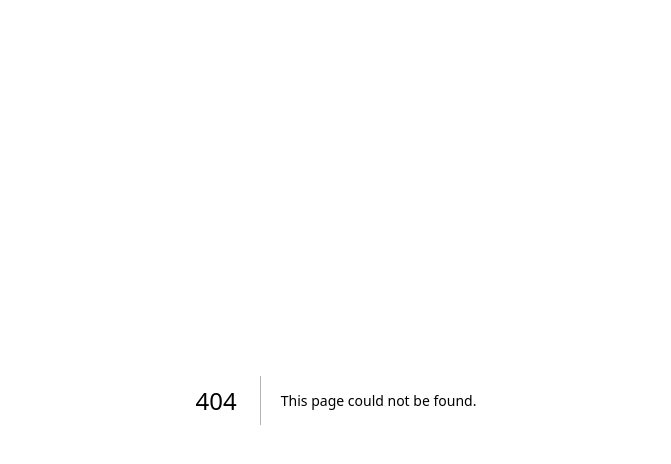
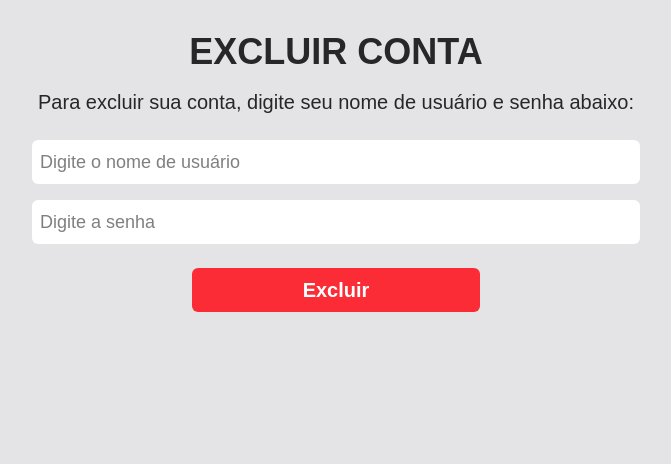
Before and after one commit to jmkirimis/glossario-web, a Next.js app: page /account/delete in a window 1280 px wide. Before the commit this address had no page. Shown: the top 464 px of the page, without its empty margins (304-975 px from the left). Built offline with nearby package versions, Linux system fonts and the light colour scheme.

Commit message:
feat: implementação da exclusão de conta e ajustes na chave de API
Foi implementada a rota de exclusão da conta.
A chave de API foi trocada e ajustada para ficar segura no env.
A seção /api foi criada para centralizar as requisições diretamente para a API e permitir o uso do process.env.

```diff
--- /dev/null
+++ b/src/app/account/delete/page.tsx
@@ -0,0 +1,73 @@
+"use client";
+import { useState } from "react";
+
+export default function AccountPage() {
+  const [userName, setUserName] = useState("");
+  const [password, setPassword] = useState("");
+  const [loading, setLoading] = useState(false);
+
+  const handleDelete = async () => {
+    setLoading(true);
+
+    try {
+      const res = await fetch('/api/delete-user', {
+        method: 'DELETE',
+        headers: {
+          'Content-Type': 'application/json',
+        },
+        body: JSON.stringify({
+          userName: userName.trim(),
+          password: password.trim(),
+        }),
+      });
+
+      const result = await res.json();
+
+      if (res.ok) {
+        alert('Usuário deletado com sucesso.');
+      } else {
+        alert(result.error || 'Erro ao deletar usuário.');
+      }
+    } catch (err) {
+      console.log(err);
+      alert('Não foi possível se comunicar com o servidor.');
+    } finally {
+      setLoading(false);
+    }
+  };
+
+  return (
+      <div className={`
+          bg-zinc-200 bg-cover bg-center bg-no-repeat bg-fixed bg-blend-overlay
+          flex flex-col items-center min-h-screen p-8 text-zinc-800`
+          }>
+
+      <h1 className='text-4xl font-bold mb-4'>EXCLUIR CONTA</h1>
+      <div>
+        <p className='text-xl mb-6'>Para excluir sua conta, digite seu nome de usuário e senha abaixo:</p>
+      </div>
+      <div className="flex flex-col items-center w-1/2">
+        <input
+          type="text"
+          value={userName}
+          onChange={(e) => setUserName(e.target.value)}
+          placeholder="Digite o nome de usuário"
+          className='p-2 w-full text-lg mb-4 bg-white text-black rounded-md'
+        />
+        <input
+          type="password"
+          value={password}
+          onChange={(e) => setPassword(e.target.value)}
+          placeholder="Digite a senha"
+          className='p-2 w-full text-lg mb-4 bg-white text-black rounded-md'
+        />
+      </div>
+      <div className='flex justify-center items-center mt-2'>
+          <button onClick={handleDelete} className='w-72 bg-red-500 p-2 text-white text-xl font-bold rounded-md cursor-pointer hover:bg-zinc-500'>
+            {loading ? "Carregando..." : "Excluir"}
+          </button>
+        </div>
+
+      </div>
+  );
+}
--- /dev/null
+++ b/src/app/api/delete-user/route.ts
@@ -0,0 +1,18 @@
+// app/api/user-delete/route.ts
+import { NextRequest, NextResponse } from 'next/server';
+
+export async function DELETE(req: NextRequest) {
+  const body = await req.json();
+
+  const response = await fetch('http://localhost:5000/user', {
+    method: 'DELETE',
+    headers: {
+      'Content-Type': 'application/json',
+      'X-Webhook-Secret': process.env.API_SECRET_KEY as string,
+    },
+    body: JSON.stringify(body),
+  });
+
+  const data = await response.json();
+  return NextResponse.json(data, { status: response.status });
+}
--- /dev/null
+++ b/src/app/api/get-words/route.ts
@@ -0,0 +1,18 @@
+import { NextRequest, NextResponse } from 'next/server';
+
+export async function GET(req: NextRequest) {
+  const { searchParams } = new URL(req.url);
+  const page = searchParams.get('page') || '1';
+  const search = searchParams.get('search') || '';
+
+  const response = await fetch(`http://localhost:5000/api/words?page=${page}&limit=20&search=${encodeURIComponent(search)}`, {
+    method: 'GET',
+    headers: {
+      'Content-Type': 'application/json',
+      'X-Webhook-Secret': process.env.API_SECRET_KEY as string,
+    },
+  });
+
+  const data = await response.json();
+  return NextResponse.json(data, { status: response.status });
+}
--- a/src/app/page.tsx
+++ b/src/app/page.tsx
@@ -21,21 +21,20 @@ export default function WordsListPage() {
     if ((!hasMore && pageNumber !== 1) || hasError) return;
     setLoading(true);
 
-
     try {
       const res = await fetch(
-        `https://ecee-api.onrender.com/api/words?page=${pageNumber}&limit=20&search=${search}`,
+        `/api/get-words?page=${pageNumber}&search=${encodeURIComponent(search)}`,
         {
+          method: 'GET',
           headers: {
             'Content-Type': 'application/json',
-            'X-Webhook-Secret': `Zm8DEVjItXxoolTzs1TK/U5bhafaWPpkX/rCQpX/PcudpXU2j3PmO9ldCe7poCWXnyVJekFG6sphAwxBIi1Jpg==`,
           },
         }
       );
+
       const result = await res.json();
 
       if (res.ok) {
-        console.log("Carregou", result)
         setHasError(false);
         if (pageNumber === 1) {
           setFilteredWords(result);
```
